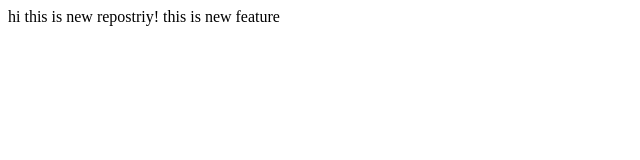
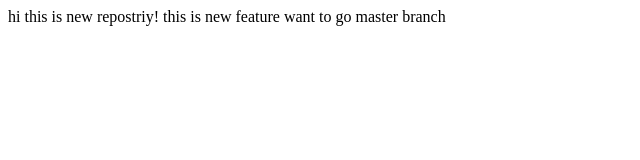
Before and after one commit to Ack3y/second_test, a plain HTML site: page index.html in a window 1280 px wide. Shown: the whole page, without its empty margins (0-640 px from the left). Drawn offline with Linux system fonts and the light colour scheme.

Commit message:
2nd step

```diff
--- a/index.html
+++ b/index.html
@@ -7,5 +7,6 @@
 </head>
 <body>hi this is new repostriy!
     this is new feature
+    want to go master branch
 </body>
 </html>
```
